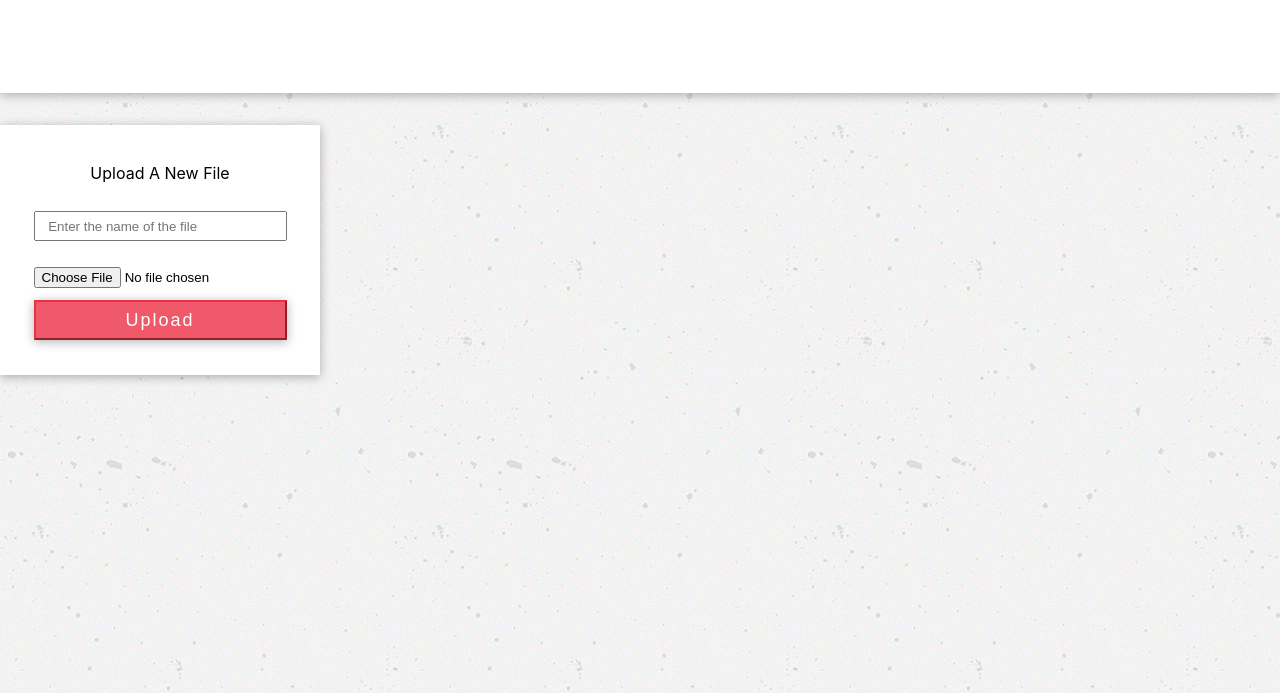
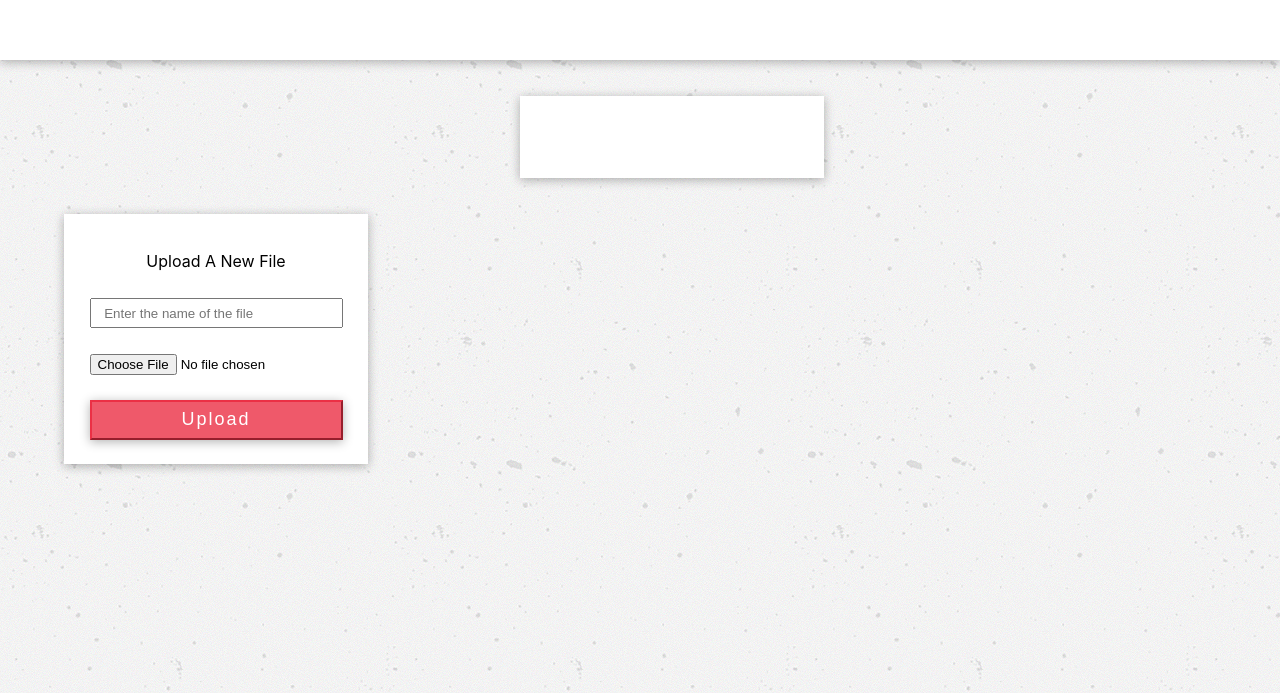
Before and after one commit to abomb14c/quality-bluestone-fe, a React (Create React App) app: page /open-folder in a window 1280 px wide. Shown: the part 107-800 px from the top of the page. Built offline with nearby package versions, Linux system fonts and the light colour scheme.

Commit message:
style open folder

```diff
--- a/src/containers/OpenFolder/OpenFolder.js
+++ b/src/containers/OpenFolder/OpenFolder.js
@@ -20,8 +20,14 @@ class OpenFolder extends Component {
     return (
       <div className='open-folder-container'>
         <ComponentHeader />
-        <p className='open-folder-title'>{this.props.folder.name}</p>
-        <UploadFiles />
+        <div className='open-folder-body'>
+          <div className='open-folder-title-container'>
+            <p className='open-folder-title'>{this.props.folder.name}</p>
+          </div>
+          <div className='upload-files-in-folder'>
+            <UploadFiles />
+          </div>
+        </div>
       </div>
     )
   }
--- a/src/containers/OpenFolder/open-folder.css
+++ b/src/containers/OpenFolder/open-folder.css
@@ -3,4 +3,33 @@
   width: 100%;
   display: flex;
   flex-direction: column;
+  /* padding: 5%; */
 }
+
+.open-folder-body {
+  height: 100%;
+  width: 100%;
+  padding-left: 5%;
+  display: flex;
+  flex-direction: column;
+  /* justify-content: center; */
+  align-items: center;
+}
+
+.open-folder-title-container {
+  height: 100px;
+  width: 25%;
+  box-shadow: 0px 2px 10px 0px rgba(0, 0, 0, 0.3);
+  background-color: #fff;
+  display: flex;
+  flex-direction: column;
+  justify-content: center;
+  align-items: center;
+  margin-top: 3%;
+}
+
+.upload-files-in-folder {
+  width: 100%;
+  height: 100%;
+  margin-top: 3%;
+}
--- a/src/containers/uploadFiles/upload-files.css
+++ b/src/containers/uploadFiles/upload-files.css
@@ -39,7 +39,7 @@ h1, p {
 }
 
 .file-upload-button {
-  margin-top: 5%;
+  margin-top: 10%;
   height: 40px;
   background-color: rgb(235, 48, 69, .80);
   border-color: rgb(235, 48, 69);
```
